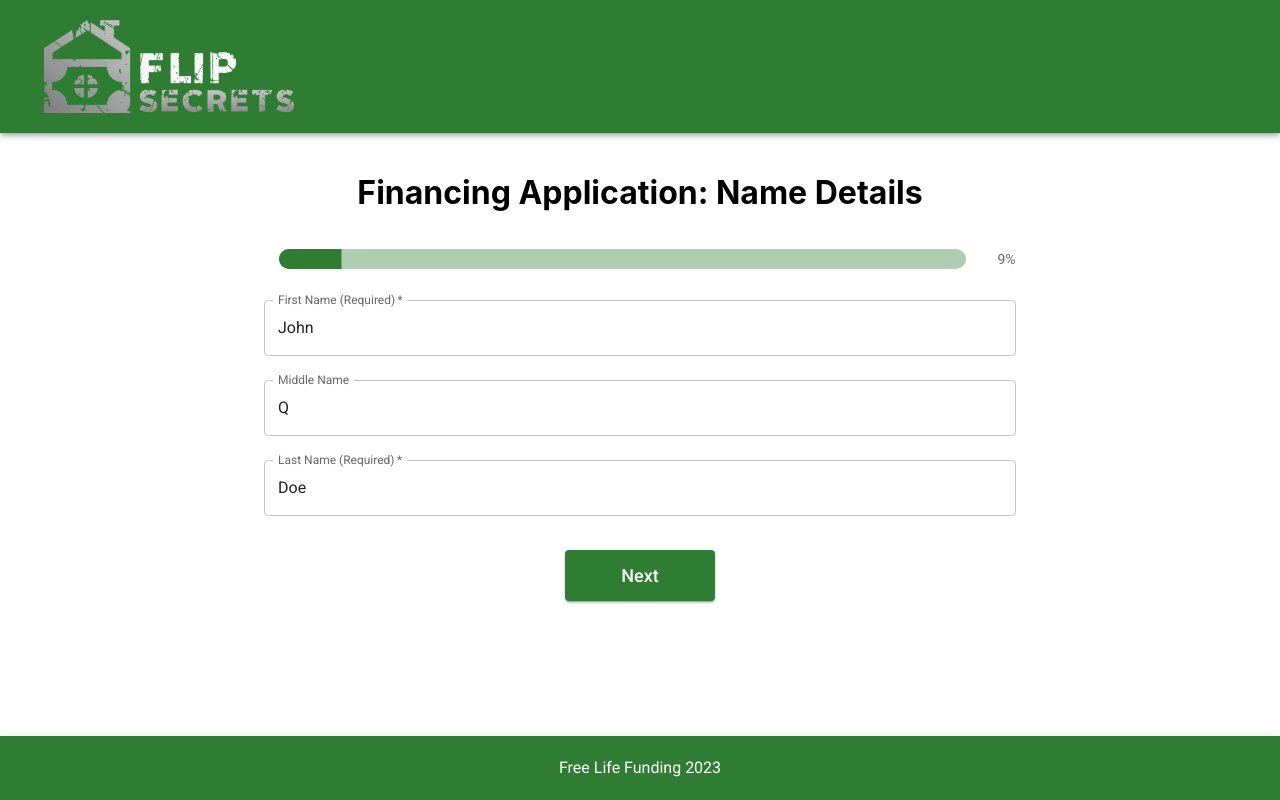
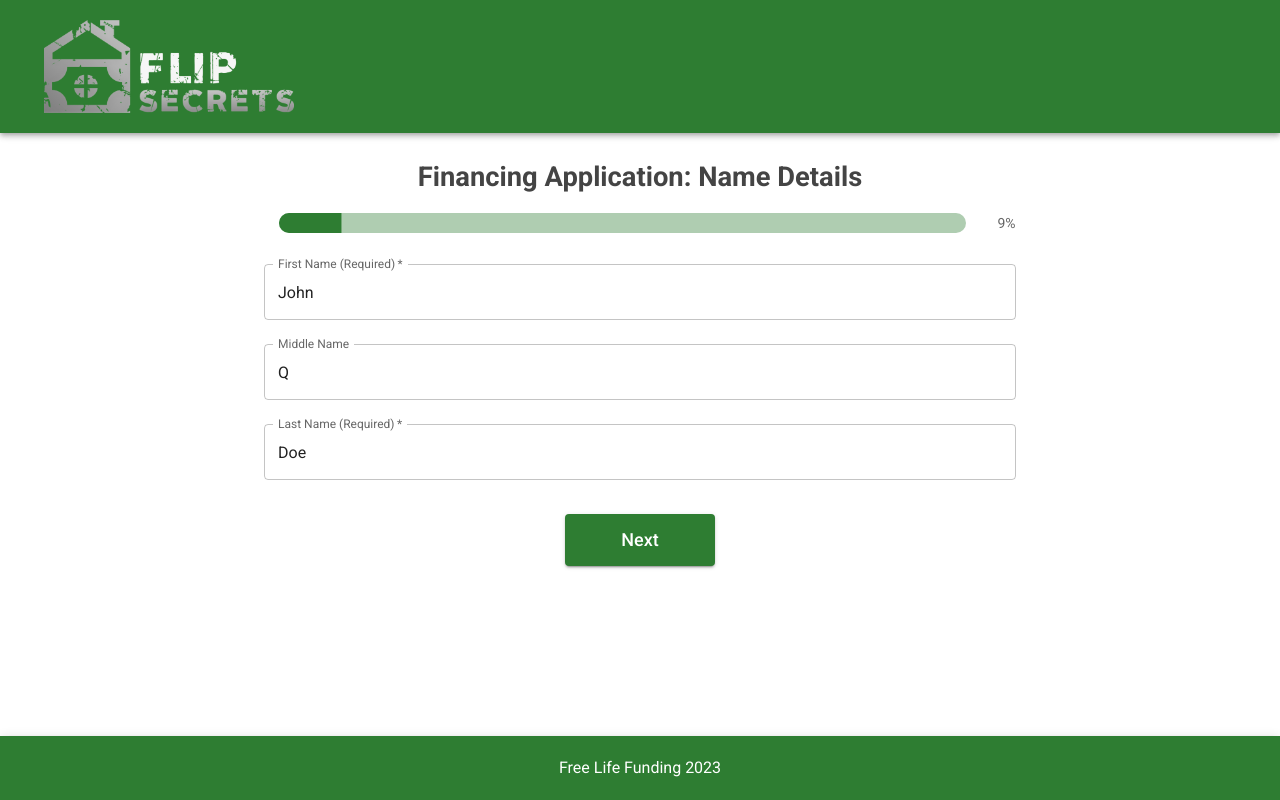
Before and after one commit to freelifebrett/spec-fi-app, a React (Create React App) app: page / in a window 1280 px wide. Built offline with nearby package versions, Linux system fonts and the light colour scheme.

Commit message:
Updated some styling

```diff
--- a/public/index.html
+++ b/public/index.html
@@ -3,7 +3,6 @@
   <head>
     <meta charset="utf-8" />
     <link rel="icon" href="%PUBLIC_URL%/favicon.ico" />
-    <link href="https://fonts.googleapis.com/css?family=Roboto:300,400,500,700&display=swap" rel="stylesheet">
     <meta name="viewport" content="width=device-width, initial-scale=1" />
     <meta name="theme-color" content="#000000" />
     <meta
@@ -25,6 +24,7 @@
       work correctly both with client-side routing and a non-root public URL.
       Learn how to configure a non-root public URL by running `npm run build`.
     -->
+    <link href="https://fonts.googleapis.com/css?family=Roboto:300,400,500,700&display=swap" rel="stylesheet">
     <title>React App</title>
   </head>
   <body>
--- a/src/App.css
+++ b/src/App.css
@@ -1,14 +1,12 @@
 .App {
   text-align: center;
-  /* padding-bottom: 80px; */
+  padding-bottom: 80px;
 }
 
 .form-container {
-  margin: 5vh auto;
+  margin: 3vh auto;
   max-width: 800px;
 }
-
-
 
 .App-logo {
   width: 45vw; /* Adjust the value as needed */
@@ -42,3 +40,13 @@
     transform: rotate(360deg);
   }
 }
+
+.header-title {
+  font-size: calc(20px + (30 - 20) * ((100vw - 400px) / (1600 - 400))) !important;
+  color: #444; /* Dark gray */
+  font-weight: 800 !important;
+}
+
+.multi-step-form {
+  margin: 0;
+}
--- a/src/components/MultiStepForm/MultiStepForm.js/MultiStepForm.js
+++ b/src/components/MultiStepForm/MultiStepForm.js/MultiStepForm.js
@@ -13,18 +13,23 @@ import CreditCardStep from '../FormSteps/CreditCardStep';
 import ReferenceOneStep from '../FormSteps/ReferenceOneStep';
 import ReferenceTwoStep from '../FormSteps/ReferenceTwoStep';
 import IdentityStep from '../FormSteps/IdentityStep';
+import { Typography } from '@mui/material';
 
 const MultiStepForm = () => {
     const formData = useSelector((state) => state.form); // Adjust the path according to your store setup
 
     const totalSteps = 11; // Total number of steps
     const progress = (formData.currentStep / totalSteps) * 100;
-    const stepNames = ["Name Details", "Address Details", "Housing Details", "Contact Details", "Identity Details", "Occupation Details", "Employer Details", "Bank Details", "Credit Card Details", "Reference One Details", "Reference Two Details"];
+    const stepNames = ["Name Details", "Address Details", "Housing Details", "Contact Details", "Identity Details", "Occupation Details", "Employer Details", "Bank Details", "Credit Card Details", "Reference One", "Reference Two"];
 
     return (
         <div className="multi-step-form">
-            <h1>Financing Application: {stepNames[formData.currentStep - 1]}</h1>
-            <LinearProgressBar value={progress}/>
+            <Typography className="header-title">
+                Financing Application: {stepNames[formData.currentStep - 1]}
+            </Typography>
+
+            {/* <h1>Financing Application: {stepNames[formData.currentStep - 1]}</h1> */}
+            <LinearProgressBar value={progress} />
             <Routes>
                 <Route path="/" element={<NameStep />} />
                 <Route path="step-1" element={<NameStep />} />
--- a/src/index.css
+++ b/src/index.css
@@ -1,8 +1,5 @@
 body {
   margin: 0;
-  font-family: -apple-system, BlinkMacSystemFont, 'Segoe UI', 'Roboto', 'Oxygen',
-    'Ubuntu', 'Cantarell', 'Fira Sans', 'Droid Sans', 'Helvetica Neue',
-    sans-serif;
   -webkit-font-smoothing: antialiased;
   -moz-osx-font-smoothing: grayscale;
 }
```
Also changed, not shown: 1 other file (tests, documents, lock files or other folders).
